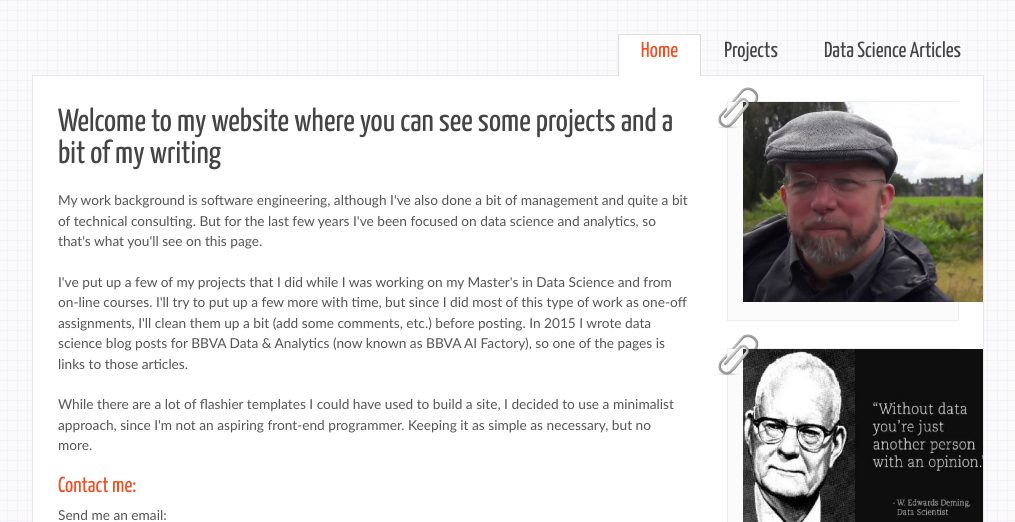
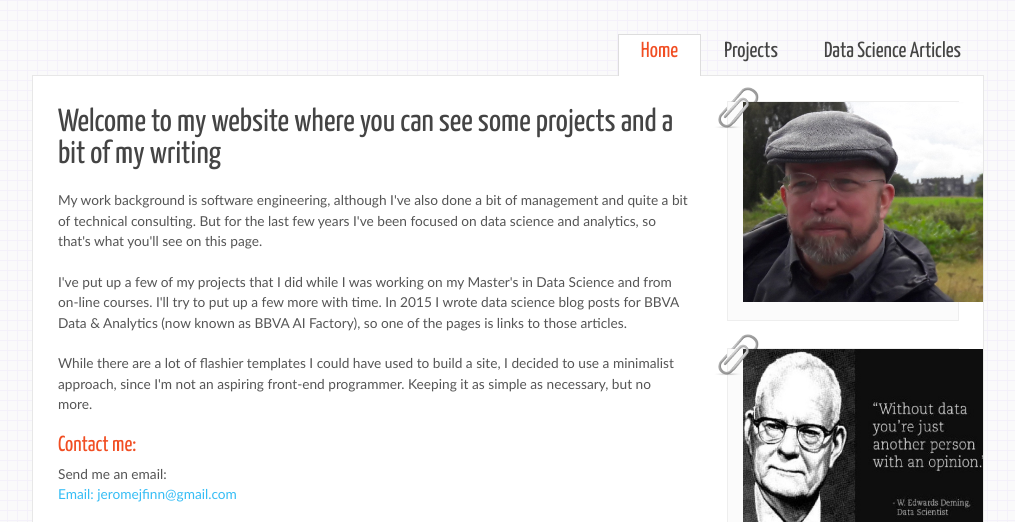
Before and after one commit to JerryFinn/JerryFinn.github.io, a plain HTML site: page index.html in a window 1280 px wide. Shown: the part 90-612 px from the top of the page, without its empty margins (133-1148 px from the left). Drawn offline with Linux system fonts and the light colour scheme.

Commit message:
edit index

```diff
--- a/index.html
+++ b/index.html
@@ -48,9 +48,8 @@
             and quite a bit of technical consulting. But for the last few years I've been focused on
             data science and analytics, so that's what you'll see on this page. </p>
         <p>I've put up a few of my projects that I did while I was working on my Master's in Data Science
-            and from on-line courses. I'll try to put up a few more with time, but since I did most of
-            this type of work as one-off assignments, I'll clean them up a bit (add some comments, etc.)
-            before posting. In 2015 I wrote data science blog posts for BBVA Data & Analytics
+            and from on-line courses. I'll try to put up a few more with time.
+            In 2015 I wrote data science blog posts for BBVA Data & Analytics
             (now known as BBVA AI Factory), so one of the pages is links to those articles.
         </p>
         <p>While there are a lot of flashier templates I could have used to build a site, I decided
```
